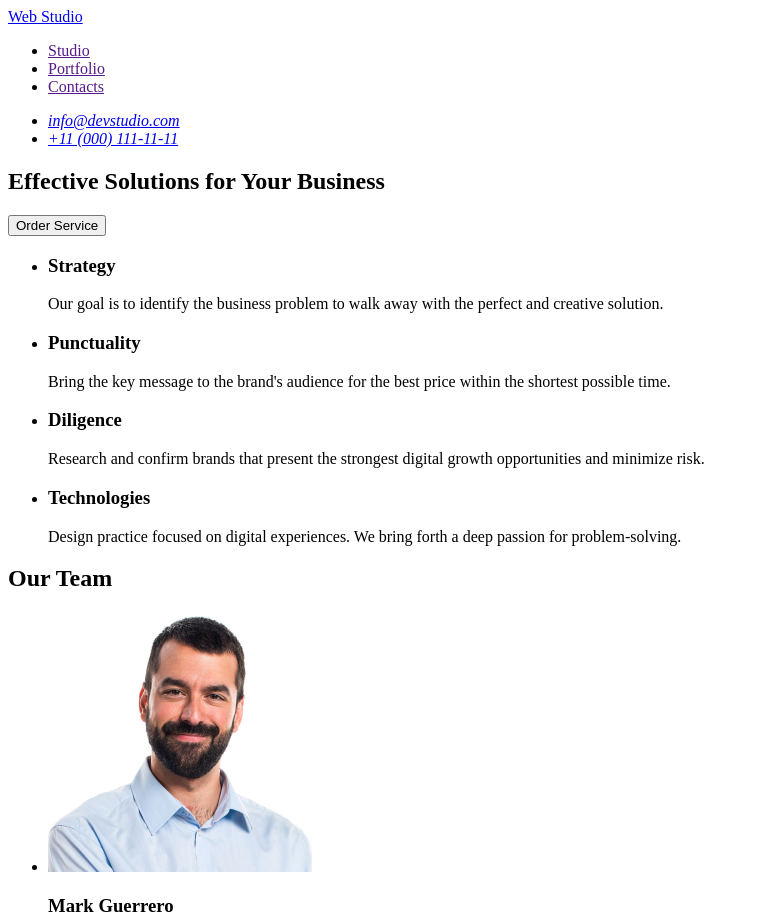
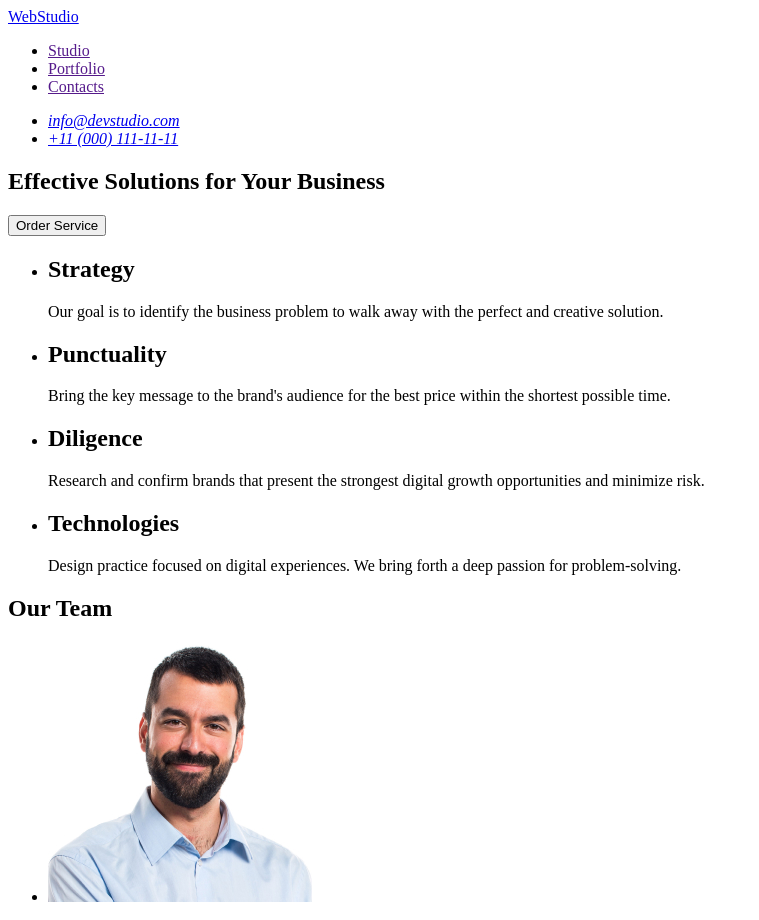
Before and after one commit to kurilus/goit-markup-hw-01, a plain HTML site: page index.html in a window 1280 px wide. Shown: the top 920 px of the page, without its empty margins (0-759 px from the left). Drawn offline with Linux system fonts and the light colour scheme.

Commit message:
add corrections

```diff
--- a/index.html
+++ b/index.html
@@ -8,7 +8,7 @@
   <body>
     <header>
       <nav>
-        <a href="./index.html">Web Studio</a>
+        <a href="./index.html">WebStudio</a>
         <ul>
           <li><a href="">Studio</a></li>
           <li><a href="">Portfolio</a></li>
@@ -27,31 +27,34 @@
     <main>
       <section>
         <h1>Effective Solutions for Your Business</h1>
-        <button>Order Service</button>
+        <button type="button">Order Service</button>
+      </section>
+
+      <section>
         <ul>
           <li>
-            <h3>Strategy</h3>
+            <h2>Strategy</h2>
             <p>
               Our goal is to identify the business problem to walk away with the
               perfect and creative solution.
             </p>
           </li>
           <li>
-            <h3>Punctuality</h3>
+            <h2>Punctuality</h2>
             <p>
               Bring the key message to the brand's audience for the best price
               within the shortest possible time.
             </p>
           </li>
           <li>
-            <h3>Diligence</h3>
+            <h2>Diligence</h2>
             <p>
               Research and confirm brands that present the strongest digital
               growth opportunities and minimize risk.
             </p>
           </li>
           <li>
-            <h3>Technologies</h3>
+            <h2>Technologies</h2>
             <p>
               Design practice focused on digital experiences. We bring forth a
               deep passion for problem-solving.
@@ -108,7 +111,7 @@
     </main>
 
     <footer>
-      <a href="./index.html">Web Studio</a>
+      <a href="./index.html">WebStudio</a>
       <p>
         Increase the flow of customers and sales for your business with digital
         marketing & growth solutions.
```
